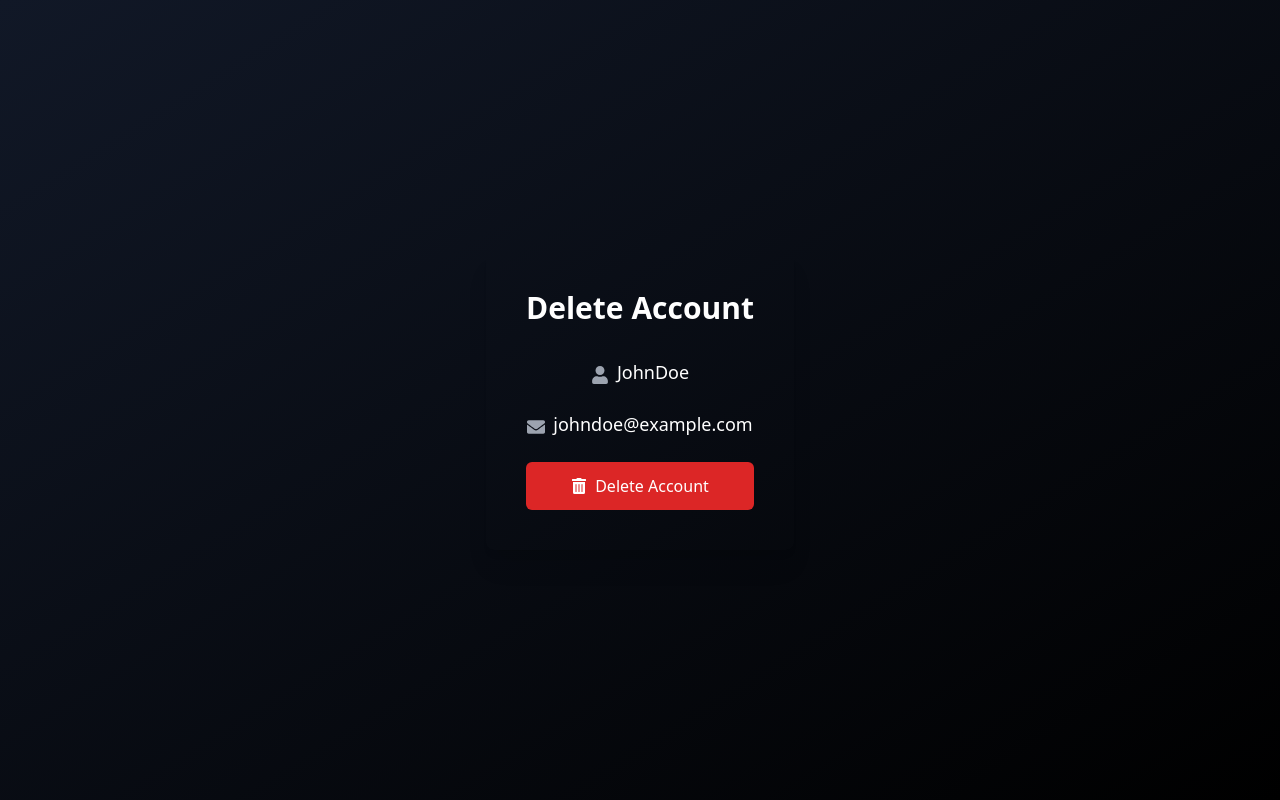
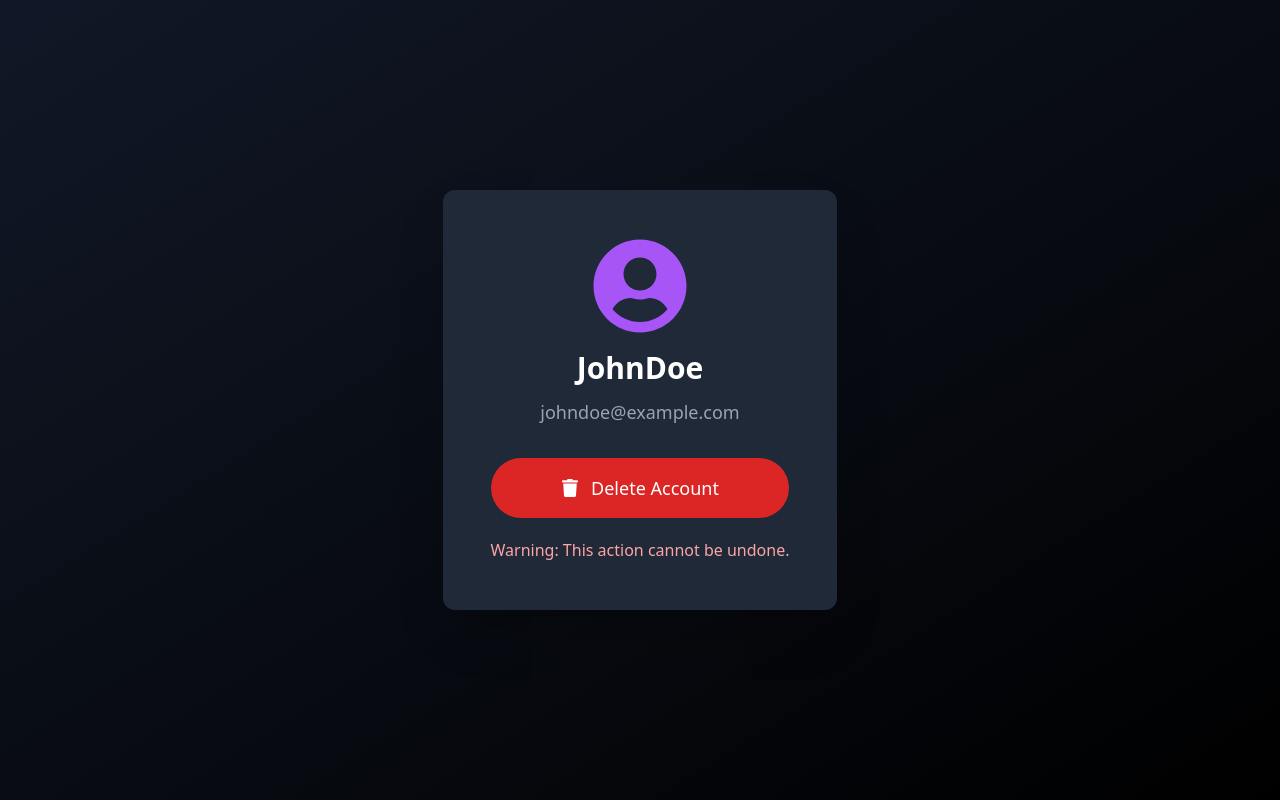
Before and after one commit to lokeshkrishna2003/EduMerge, a React (Create React App) app: page /user/delete-account in a window 1280 px wide. Built offline with nearby package versions, Linux system fonts and the light colour scheme.

Commit message:
modified deleteaccount.jsx

```diff
--- a/src/components/dashboard/DeleteAccount.jsx
+++ b/src/components/dashboard/DeleteAccount.jsx
@@ -1,5 +1,5 @@
 import React, { useState } from 'react';
-import { FaUser, FaEnvelope, FaTrashAlt } from 'react-icons/fa';
+import { FaUserCircle, FaEnvelope, FaTrash } from 'react-icons/fa';
 
 const DeleteAccount = () => {
   const dummyUserData = { username: 'JohnDoe', email: 'johndoe@example.com' };
@@ -7,28 +7,27 @@ const DeleteAccount = () => {
 
   const handleDelete = () => {
     console.log('Delete Account Initiated for:', userData);
-    // Here you would handle the account deletion logic
+    // Handle account deletion logic here
   };
 
   return (
-    <div className="min-h-screen flex items-center justify-center bg-gradient-to-br from-gray-900 to-black" data-aos='zoom-out'>
-      <div className="p-10 rounded-lg shadow-xl max-w-lg mx-auto text-center">
-        <h2 className="text-3xl font-bold text-white mb-8">Delete Account</h2>
-        <div className="mb-6">
-          <FaUser className="inline-block text-gray-400 text-lg mr-2" />
-          <span className="text-white text-lg">{userData.username}</span>
-        </div>
-        <div className="mb-6">
-          <FaEnvelope className="inline-block text-gray-400 text-lg mr-2" />
-          <span className="text-white text-lg">{userData.email}</span>
+    <div className="min-h-screen flex items-center justify-center bg-gradient-to-br from-gray-900 to-black">
+      <div className="bg-gray-800 p-12 rounded-xl shadow-2xl max-w-2xl mx-auto">
+        <div className="mb-8 text-center">
+          <FaUserCircle className="text-8xl text-purple-500 mx-auto mb-4" />
+          <h2 className="text-3xl font-bold text-white mb-3">{userData.username}</h2>
+          <p className="text-lg text-gray-400">{userData.email}</p>
         </div>
         <button
           onClick={handleDelete}
-          className="bg-red-600 text-white px-4 py-3 rounded-md hover:bg-red-700 transition duration-300 flex items-center justify-center w-full"
+          className="bg-red-600 text-white px-8 py-4 rounded-full hover:bg-red-700 transition duration-300 flex items-center justify-center w-full text-lg"
         >
-          <FaTrashAlt className="mr-2" />
+          <FaTrash className="mr-3" />
           Delete Account
         </button>
+        <p className="text-red-300 text-md text-center mt-5">
+          Warning: This action cannot be undone.
+        </p>
       </div>
     </div>
   );
```
